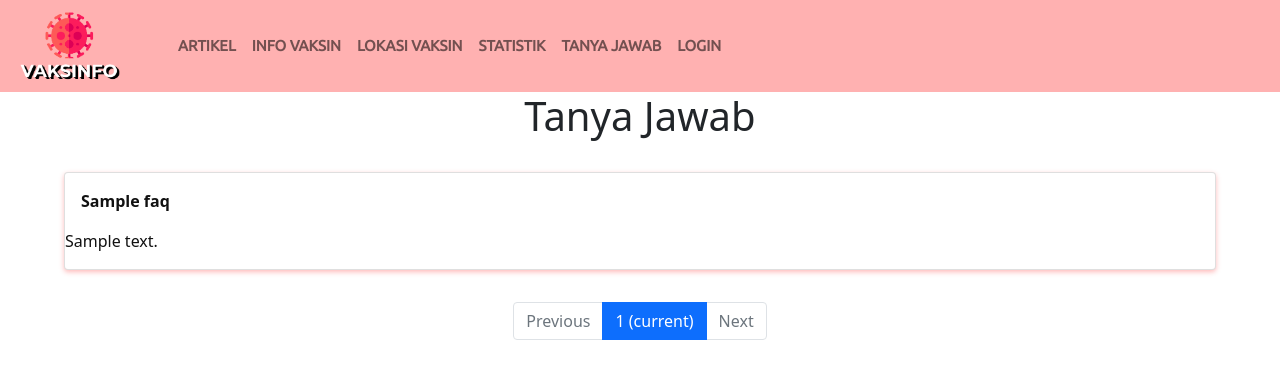
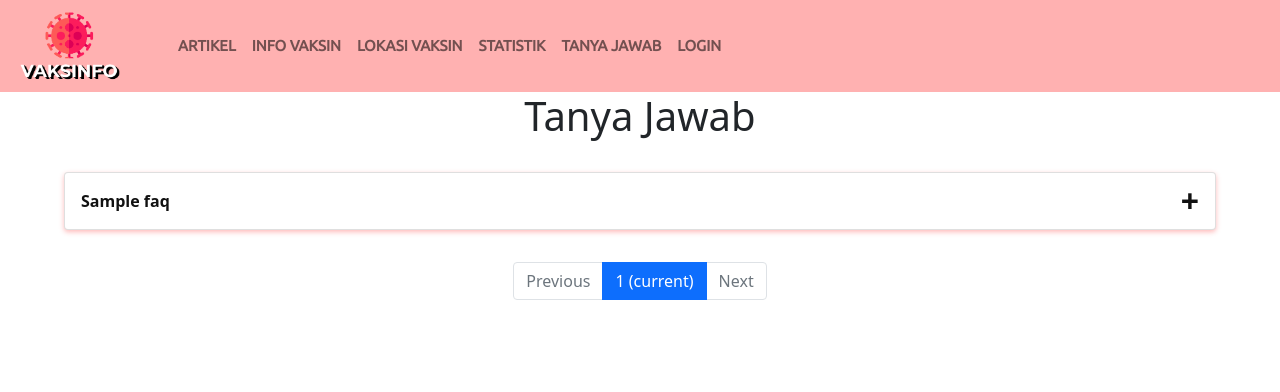
Before and after one commit to rayrayray15/tugas-tengah-semester-pbp, a Django app: page /tanya-jawab/ in a window 1280 px wide. Shown: the top 392 px of the page. Run offline with Django 3.2, Linux system fonts and the light colour scheme; tables that the repository leaves empty hold one stand-in row (values such as "Sample post"); some libraries are stand-ins or nearby versions.

Commit message:
edit gitignore

```diff
--- a/faq/static/style_faq.css
+++ b/faq/static/style_faq.css
@@ -33,7 +33,7 @@ h1 {
     cursor: pointer;
 }
 /* Untuk hide jawaban */
-/* .accordion-item-header::after {
+.accordion-item-header::after {
     content: "\002B";
     font-size: 2rem;
     position: absolute;
@@ -46,8 +46,8 @@ h1 {
     max-height: 0;
     overflow: hidden;
     transition: max-height 0.2s ease-out;
-  } */
-  /*
+  }
+
   .accordion-item-body-content {
     padding: 1rem;
     line-height: 1.5rem;
@@ -59,4 +59,4 @@ h1 {
     html {
       font-size: 14px;
     }
-  } */
+  }
```
Also changed, not shown: 2 other files.
